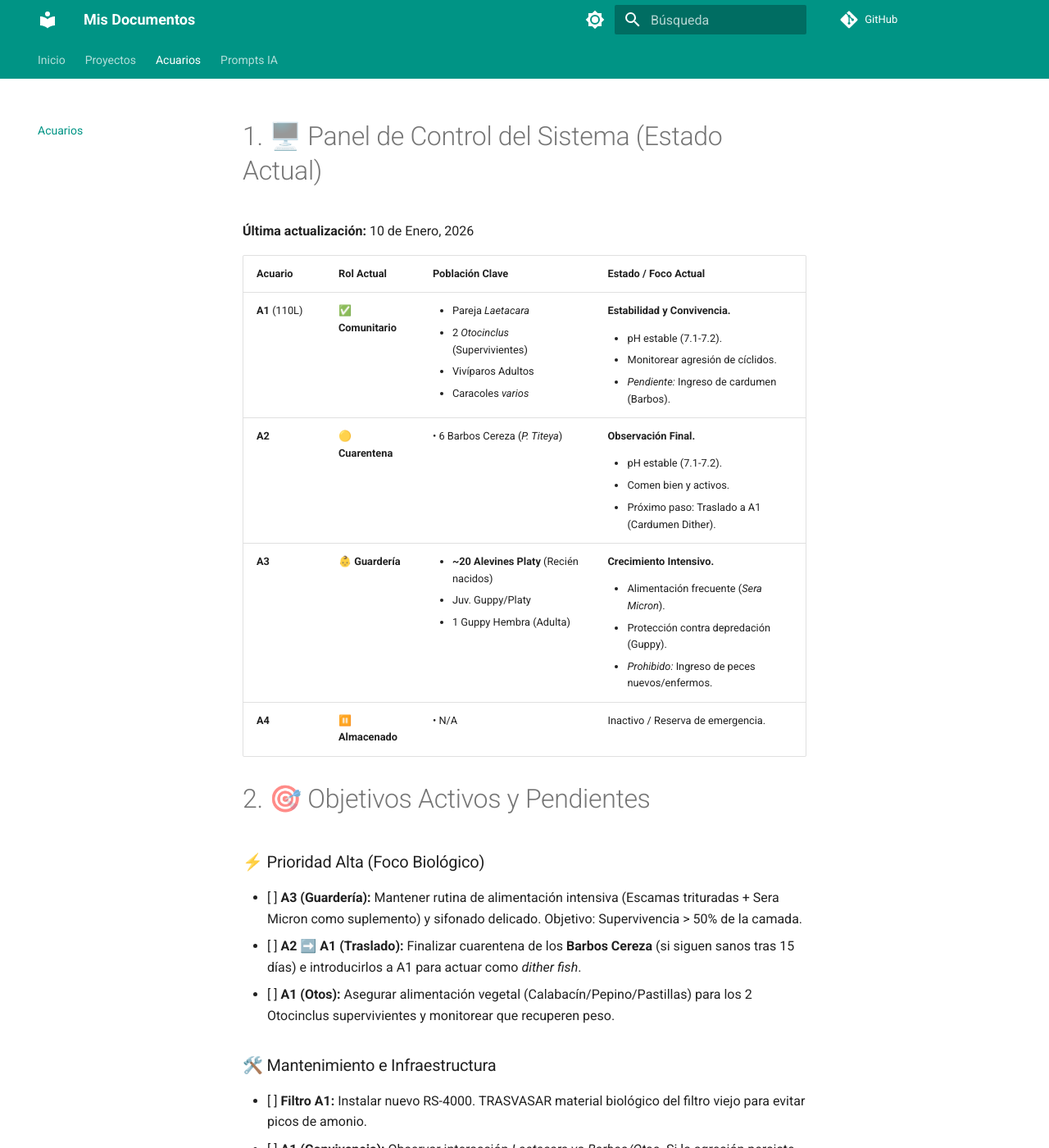
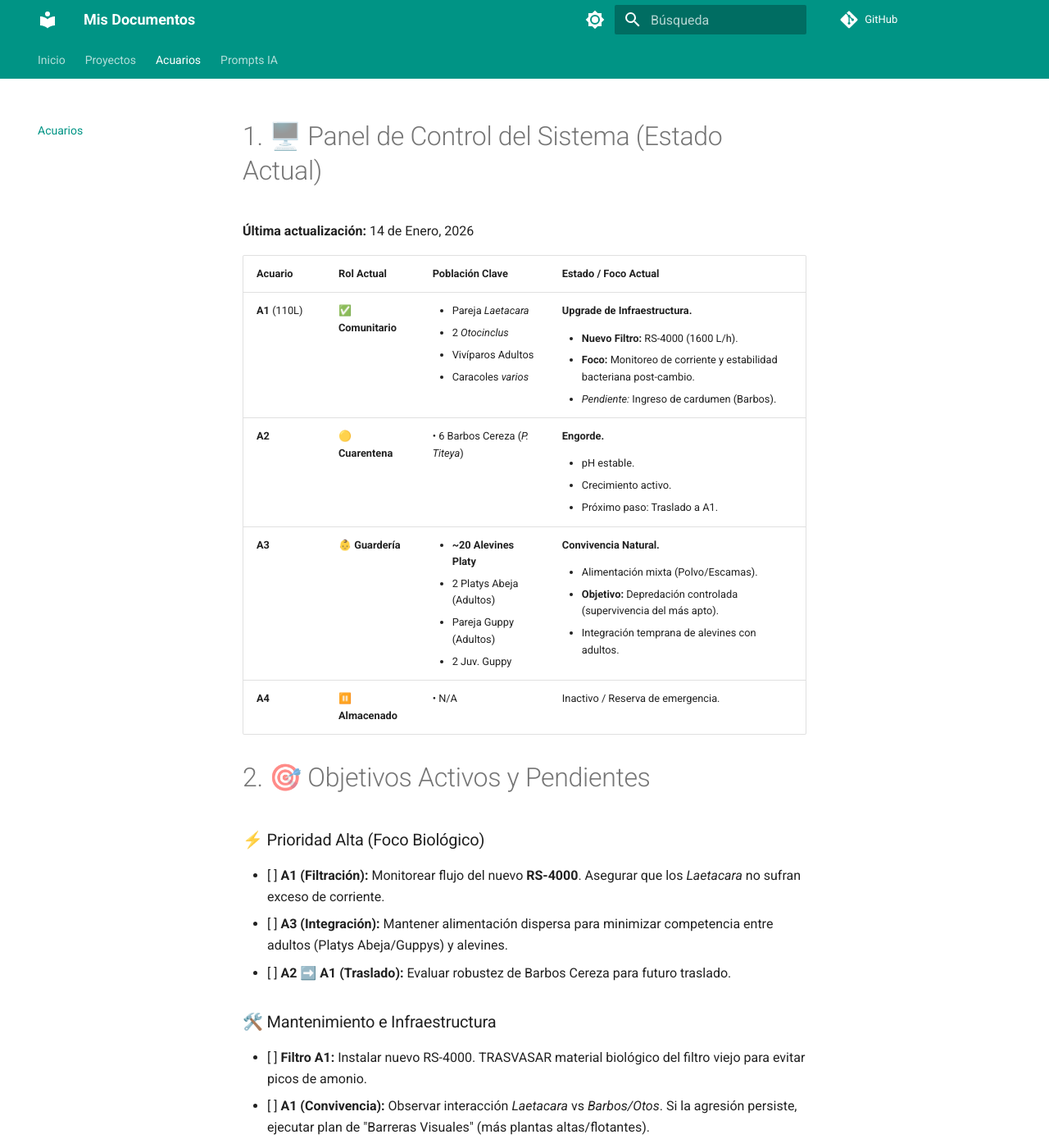
Before and after one commit to casteismael/mis-docs, an MkDocs documentation site: the page built from docs/mis_acuarios.md, in a window 1280 px wide and 1400 px high. Shown: the whole window at 82% size. Built offline with MkDocs 1.6.1 and Material for MkDocs 9.7.7, drawn with Linux system fonts in a browser that asks for light colours; comment, search, counter and statistics services are not loaded; some of the changed text lies outside the part shown.

Commit message:
update acuario

```diff
--- a/docs/mis_acuarios.md
+++ b/docs/mis_acuarios.md
@@ -1,21 +1,21 @@
 # 1. 🖥️ Panel de Control del Sistema (Estado Actual)
 
-**Última actualización:** 10 de Enero, 2026
+**Última actualización:** 14 de Enero, 2026
 
-| Acuario       | Rol Actual         | Población Clave                                                                                                                   | Estado / Foco Actual                                                                                                                                                                       |
-| ------------- | ------------------ | --------------------------------------------------------------------------------------------------------------------------------- | ------------------------------------------------------------------------------------------------------------------------------------------------------------------------------------------ |
-| **A1** (110L) | ✅ **Comunitario** | <ul><li>Pareja _Laetacara_</li><li>2 _Otocinclus_ (Supervivientes)</li><li>Vivíparos Adultos</li><li>Caracoles _varios_</li></ul> | **Estabilidad y Convivencia.** <ul><li>pH estable (7.1-7.2).</li><li>Monitorear agresión de cíclidos.</li><li>_Pendiente:_ Ingreso de cardumen (Barbos).</li></ul>                         |
-| **A2**        | 🟡 **Cuarentena**  | • 6 Barbos Cereza (_P. Titeya_)                                                                                                   | **Observación Final.** <ul><li>pH estable (7.1-7.2).</li><li>Comen bien y activos.</li><li>Próximo paso: Traslado a A1 (Cardumen Dither).</li></ul>                                        |
-| **A3**        | 👶 **Guardería**   | <ul><li>**~20 Alevines Platy** (Recién nacidos)</li><li>Juv. Guppy/Platy</li><li>1 Guppy Hembra (Adulta)</li></ul>                | **Crecimiento Intensivo.** <ul><li>Alimentación frecuente (_Sera Micron_).</li><li>Protección contra depredación (Guppy).</li><li>_Prohibido:_ Ingreso de peces nuevos/enfermos.</li></ul> |
-| **A4**        | ⏸️ **Almacenado**  | • N/A                                                                                                                             | Inactivo / Reserva de emergencia.                                                                                                                                                          |
+| Acuario       | Rol Actual         | Población Clave                                                                                                                                                             | Estado / Foco Actual                                                                                                                                                                                                       |
+| ------------- | ------------------ | --------------------------------------------------------------------------------------------------------------------------------------------------------------------------- | -------------------------------------------------------------------------------------------------------------------------------------------------------------------------------------------------------------------------- |
+| **A1** (110L) | ✅ **Comunitario** | <ul><li>Pareja _Laetacara_</li><li>2 _Otocinclus_</li><li>Vivíparos Adultos</li><li>Caracoles _varios_</li></ul>                                                            | **Upgrade de Infraestructura.** <ul><li>**Nuevo Filtro:** RS-4000 (1600 L/h).</li><li>**Foco:** Monitoreo de corriente y estabilidad bacteriana post-cambio.</li><li>_Pendiente:_ Ingreso de cardumen (Barbos).</li></ul>  |
+| **A2** | 🟡 **Cuarentena** | • 6 Barbos Cereza (_P. Titeya_)                                                                                                                                             | **Engorde.** <ul><li>pH estable.</li><li>Crecimiento activo.</li><li>Próximo paso: Traslado a A1.</li></ul>                                                                                                                |
+| **A3** | 👶 **Guardería** | <ul><li>**~20 Alevines Platy**</li><li>2 Platys Abeja (Adultos)</li><li>Pareja Guppy (Adultos)</li><li>2 Juv. Guppy</li></ul>                                               | **Convivencia Natural.** <ul><li>Alimentación mixta (Polvo/Escamas).</li><li>**Objetivo:** Depredación controlada (supervivencia del más apto).</li><li>Integración temprana de alevines con adultos.</li></ul>            |
+| **A4** | ⏸️ **Almacenado** | • N/A                                                                                                                                                                       | Inactivo / Reserva de emergencia.                                                                                                                                                                                          |
 
 # 2. 🎯 Objetivos Activos y Pendientes
 
 ### ⚡ Prioridad Alta (Foco Biológico)
 
-- [ ] **A3 (Guardería):** Mantener rutina de alimentación intensiva (Escamas trituradas + Sera Micron como suplemento) y sifonado delicado. Objetivo: Supervivencia > 50% de la camada.
-- [ ] **A2 ➡️ A1 (Traslado):** Finalizar cuarentena de los **Barbos Cereza** (si siguen sanos tras 15 días) e introducirlos a A1 para actuar como _dither fish_.
-- [ ] **A1 (Otos):** Asegurar alimentación vegetal (Calabacín/Pepino/Pastillas) para los 2 Otocinclus supervivientes y monitorear que recuperen peso.
+- [ ] **A1 (Filtración):** Monitorear flujo del nuevo **RS-4000**. Asegurar que los *Laetacara* no sufran exceso de corriente.
+- [ ] **A3 (Integración):** Mantener alimentación dispersa para minimizar competencia entre adultos (Platys Abeja/Guppys) y alevines.
+- [ ] **A2 ➡️ A1 (Traslado):** Evaluar robustez de Barbos Cereza para futuro traslado.
 
 ### 🛠️ Mantenimiento e Infraestructura
 
@@ -37,12 +37,10 @@
 
 ### ⚙️ Hardware y Hardscape (Factores Físicos)
 
-- **Filtración:** RS-Electrical RS-3000 (1200 L/h).
-- **Iluminación:** Pantalla Hygger HG999-36W (Programable).
-
+- **Filtración:** **RS-Electrical RS-4000 (1600 L/h)** - *Instalado 14/Ene/26*.
+- **Iluminación:** Pantalla Hygger HG999-36W.
 - **Termostato:** 100W.
-
-- **Sustrato:** Combinación de Arena de Río y Arena Fina.
+- **Sustrato:** Arena de Río y Arena Fina sobre sustrato nutritivo.
 
 - **Hardscape Activo:**
   - Tronco Principal (Estructura central y taninos).
@@ -61,17 +59,15 @@
 
 - **Tapizantes/Bajas:** _Micranthemum micranthemoides_ (Pearlweed), _Marsilea crenata_.
 
-### 🐟 Fauna (Censo Confirmado - Enero 2026)
+### 🐟 Fauna (Censo Confirmado)
 
 | Especie                                     | Cant. | Sexo/Detalle        | Rol en el Ecosistema                          |
 | ------------------------------------------- | ----- | ------------------- | --------------------------------------------- |
-| **Cíclido Bandera** (_Laetacara curviceps_) | 2     | 1 Macho, 1 Hembra   | **Pareja Dominante.** Centro del acuario.     |
-| **Platys** (_Xiphophorus maculatus_)        | 9     | 5 Machos, 4 Hembras | Población activa zona media/alta.             |
-| **Corydora Pimienta** (_C. paleatus_)       | **6** | Indet.              | **Cardumen Completo.** Limpieza de fondo.     |
-| **Otocinclus** (_O. vittatus_)              | 2     | Indet.              | Control de algas (Supervivientes).            |
-| **Invertebrados**                           | 3+    | Variados            | <br>_Physa_, _Planorbis_, _Melanoides_ (MTS). |
-| _Pendiente de Ingreso_                      | _~6_  | _Barbos Cereza_     | _Actualmente en cuarentena A2._               |
-
+| **Cíclido Bandera** (_Laetacara curviceps_) | 2     | 1 Macho, 1 Hembra   | **Pareja Dominante.** |
+| **Platys** (_Xiphophorus maculatus_)        | 9     | 5 Machos, 4 Hembras | Población activa.                             |
+| **Corydora Pimienta** (_C. paleatus_)       | 6     | Indet.              | Limpieza de fondo.                            |
+| **Otocinclus** (_O. vittatus_)              | 2     | Indet.              | Control de algas.                             |
+| **Invertebrados** | 3+    | Variados            | _Physa_, _Planorbis_, _Melanoides_.           |
 ### 🧪 Parámetros
 
 - **pH Actual:** **7.1** (Estable al 08/Ene/2026).
@@ -136,18 +132,18 @@
 
 ### 🐟 Fauna (Censo Guardería - Enero 2026)
 
-| Especie              | Cant.      | Rol / Notas                                                  |
-| -------------------- | ---------- | ------------------------------------------------------------ |
-| **Alevines Platy**   | **~20**    | **PRIORIDAD.** Recién nacidos. Activos y comiendo.           |
-| **Guppy Hembra**     | 1          | Adulta. _Alerta:_ Posible depredadora (mantener alimentada). |
-| **Juv. Guppy/Platy** | Variados   | Compañeros de crecimiento. Sin riesgo para alevines.         |
-| _Invertebrados_      | [Variados] | Caracoles (Limpieza de restos de _Sera Micron_).             |
+| Especie                                 | Cant.      | Rol / Estado                                                      |
+| --------------------------------------- | ---------- | ----------------------------------------------------------------- |
+| **Alevines Platy** | **~20** | **Creciendo.** Nadan libremente e interactúan con adultos.        |
+| **Platy "Abeja"** | 2          | **Adultos.** Convivencia pacífica observada.                      |
+| **Guppy** (_Poecilia reticulata_)       | 2          | **Adultos** (1 Macho, 1 Hembra).                                  |
+| **Guppy** | 2          | **Juveniles.** |
+| _Invertebrados_                         | [Variados] | Caracoles de limpieza.                                            |
 
 ### 🧪 Rutina de Guardería
 
-- **Alimentación Intensiva:** 3-4 veces al día.
-  - _Menú:_ **Sera Micron** (polvo) + Escamas trituradas.
-  - _Táctica:_ Alimentar primero a la hembra adulta en extremo opuesto.
+- **Alimentación:** Mixta. Escamas para adultos + Nube de polvo/triturado para alevines simultáneamente.
+- **Observación:** Los alevines ya no requieren aislamiento estricto; usan las plantas como refugio dinámico.
 
 - **Mantenimiento:**
   - Cambios de agua pequeños y frecuentes (10-15% cada 3-4 días).
@@ -164,6 +160,8 @@ _Eventos del ciclo actual. Foco: Recuperación tras fallo de filtro y Boom de na
 
 | Fecha         | Acuario  | Evento / Observación / Acción                                                                                                       |
 | ------------- | -------- | ----------------------------------------------------------------------------------------------------------------------------------- |
+| **14/Ene/26** | **A1** | **🛠️ Upgrade de Hardware:** Instalación del filtro mochila **RS-4000 (1600 L/h)**. Se trasvasa material biológico viejo al nuevo. Caudal regulado.                                                      |
+| **14/Ene/26** | **A3** | **Observación de Conducta:** Alevines nadando en aguas abiertas junto a adultos (Platys Abeja, Guppys). Convivencia pacífica. Se ajusta estrategia a "Selección Natural".                              |
 | **14/Ene/26** | **A3**   | **Actualización Censo:** Se confirman **~20 alevines**. Transición exitosa a alimentación con escamas trituradas.                   |
 | **13/Ene/26** | **A1**   | **Compra de Equipo:** Se encarga filtro mochila **RS-4000 (1600 l/h)** para reemplazar el RS-3000 defectuoso.                       |
 | **12/Ene/26** | **A3**   | **¡Nacimientos!** Se confirman +12 alevines de Platy nadando libres. Se establece rutina de alimentación intensiva (_Sera Micron_). |
```
